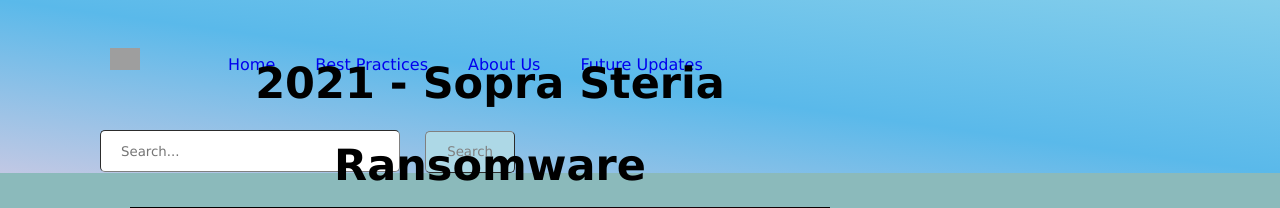
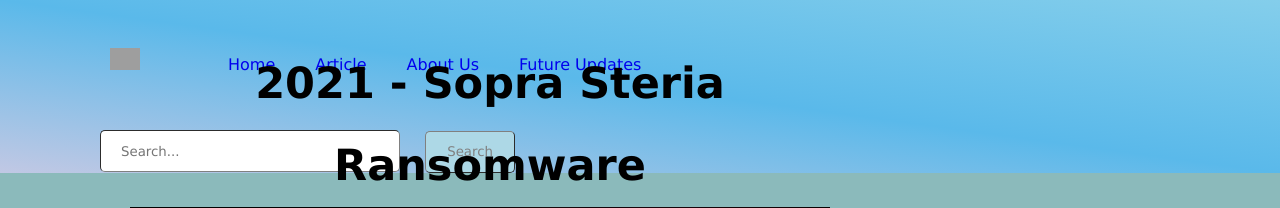
Before and after one commit to crescent0001/JL-Ted-SMEs-blog, a Django app: page /article/4 in a window 1280 px wide. Shown: the top 208 px of the page. Run offline with Django 3.2, Linux system fonts and the light colour scheme; data comes from the database, SQL or seed files in the repository; style sheets or scripts are compiled from the project's sources; grey boxes are pictures that could not be loaded.

Commit message:
update change "best practise" to " Article "

```diff
--- a/Demo Project/JannetLee/templates/base.html
+++ b/Demo Project/JannetLee/templates/base.html
@@ -62,7 +62,7 @@
           <li class="logo" ><img src="x" alt="logo image" /></li>
           {% csrf_token %}
           <li class="active" method="get"><a href="index.html">Home </a></li>
-          <li><a href="bestpractices.html">Best Practices </a></li>
+          <li><a href="bestpractices.html">Article</a></li>
           <li><a href="about.html">About Us</a></li>
           <li><a href="futureupdates.html">Future Updates</a></li>
         </ul>
```
